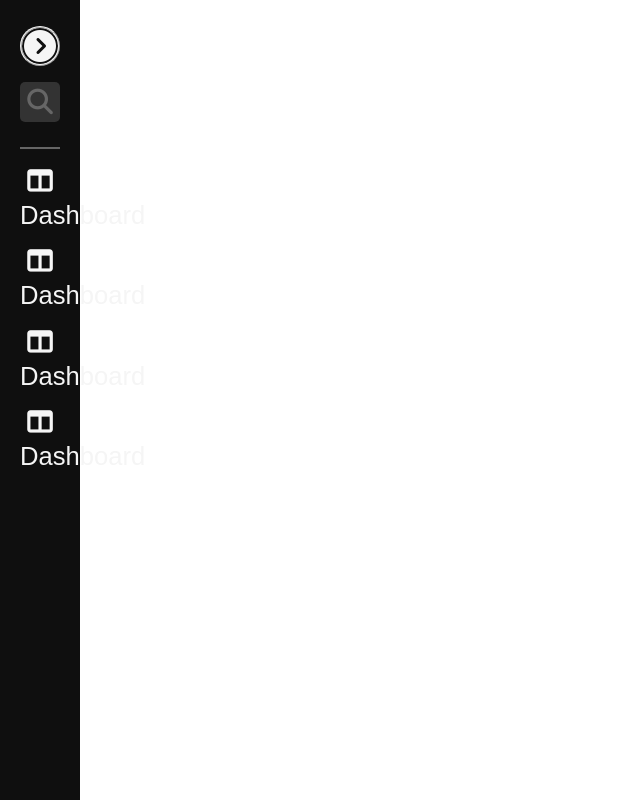
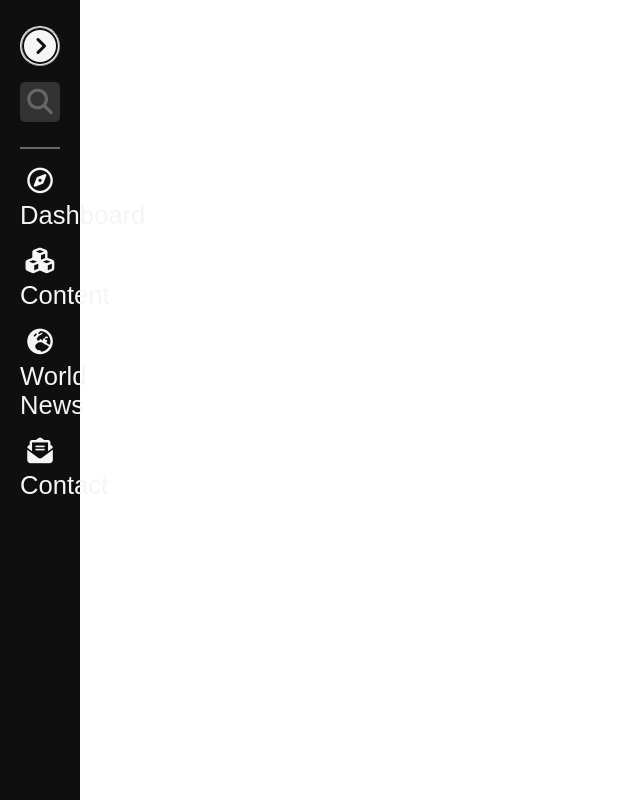
Before and after one commit to CaimeoAI/project-react-sm-base, a React (Create React App) app: page / in a window 1280 px wide. Shown: the whole page, without its empty margins (0-640 px from the left). Built offline with nearby package versions, Linux system fonts and the light colour scheme.

Commit message:
customized menu items

```diff
--- a/src/components/sidebar01/Navbar.js
+++ b/src/components/sidebar01/Navbar.js
@@ -37,7 +37,7 @@ export default function Navbar() {
               <li>
                 <a className='menu-item'>
                   <div className="menu-icon">
-                    <i className="fa-solid fa-table-columns"></i>
+                    <i className="fa-regular fa-compass"></i>
                   </div>
                   Dashboard
                 </a>
@@ -45,25 +45,25 @@ export default function Navbar() {
               <li>
                 <a className='menu-item'>
                   <div className="menu-icon">
-                      <i className="fa-solid fa-table-columns"></i>
+                    <i className="fa-solid fa-cubes"></i>
                   </div>
-                  Dashboard
+                  Content
                 </a>
               </li>
               <li>
                 <a className='menu-item'>
                   <div className="menu-icon">
-                    <i className="fa-solid fa-table-columns"></i>
+                    <i className="fa-solid fa-earth-europe"></i>
                   </div>
-                  Dashboard
+                  World News
                 </a>
               </li>
               <li>
                 <a className='menu-item'>
                   <div className="menu-icon">
-                    <i className="fa-solid fa-table-columns"></i>
+                    <i className="fa-solid fa-envelope-open-text"></i>
                   </div>
-                  Dashboard
+                  Contact
                 </a>
               </li>
             </ul>
```
